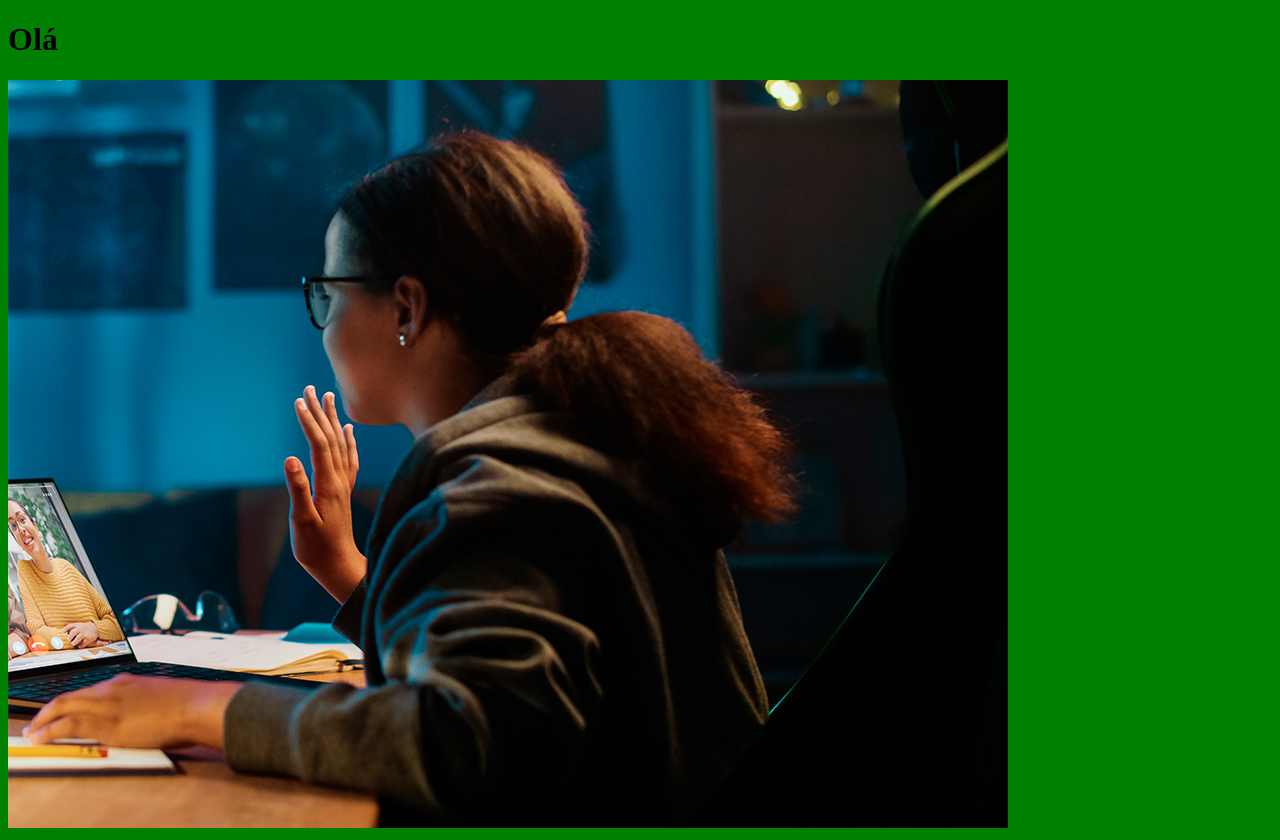
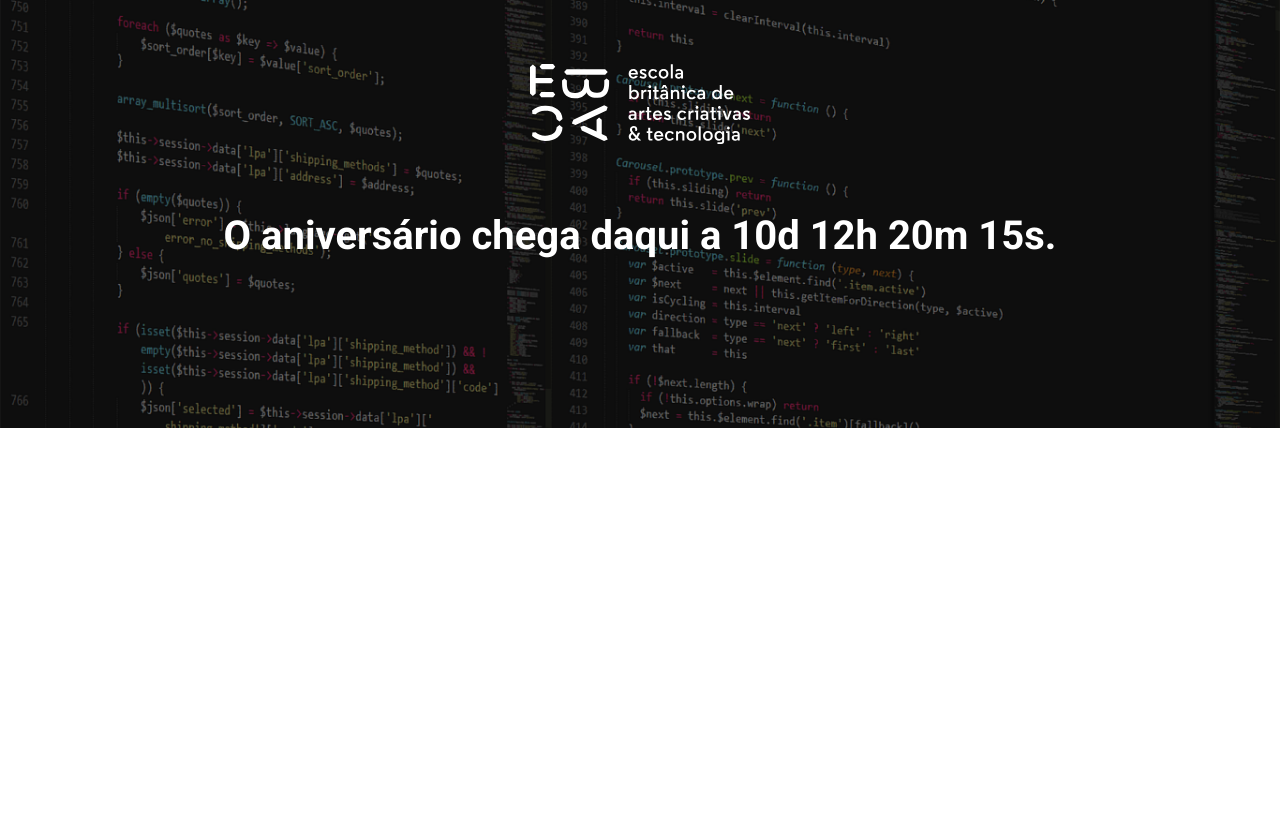
Before and after one commit to markcos1/ebac_tech_talks, a website built with Parcel: page src/index.html in a window 1280 px wide. After the commit the page ends 800 px from the top, so only its background shows below. Built offline with nearby package versions, Linux system fonts and the light colour scheme.

Commit message:
novo commit

```diff
--- a/src/index.html
+++ b/src/index.html
@@ -1,14 +1,25 @@
 <!DOCTYPE html>
-<html lang="en">
+<html lang="pt-br">
 <head>
     <meta charset="UTF-8">
     <meta name="viewport" content="width=device-width, initial-scale=1.0">
-    <title>Document</title>
+    <title>Aniversário</title>
+
+    <link rel="preconnect" href="https://fonts.googleapis.com">
+    <link rel="preconnect" href="https://fonts.gstatic.com" crossorigin>
+    <link href="https://fonts.googleapis.com/css2?family=Roboto:wght@700&display=swap" rel="stylesheet">
+
     <link rel="stylesheet" href="styles/main.scss">
 </head>
 <body>
-    <h1>Olá</h1>
-    <img src="images/backend.png" alt="">
+    <header class="hero">
+        <div class="container">
+            <img class="hero__logo" src="./images/ebac_logo.svg" alt="EBAC">
+            <p class="hero__text">
+                O aniversário chega daqui a 10d 12h 20m 15s.
+            </p>
+        </div>
+    </header>
 
     <script src="scripts/main.js"></script>
 </body>
--- /dev/null
+++ b/src/styles/_hero.scss
@@ -0,0 +1,52 @@
+.hero {
+    padding-top: 64px;
+    padding-bottom: 100px;
+    background-image: url(../images/fundo.png);
+    background-repeat: no-repeat;
+    background-size: cover;
+    position: relative;
+
+    .container {
+        position: relative;
+    }
+
+    &::before {
+        position: absolute;
+        top: 0;
+        left: 0;
+        width: 100%;
+        height: 100%;
+        background-color: #000;
+        opacity: 0.5;
+        content: '';
+    }
+
+    &__text {
+        margin-top: 64px;
+        margin-bottom: 64px;
+        font-size: 40px;
+        line-height: 56px;
+        font-weight: 800;
+        text-align: center;
+    }
+
+    &__logo {
+        margin: 0 auto;
+        height: 80px;
+        display: block;
+    }
+
+    @media (max-width: 640px) {
+        padding: 40px 0;
+        margin: 24px 0;
+
+        &__text {
+            font-size: 24px;
+            line-height: 32px;
+        }
+
+        &__logo {
+            height: 60px;
+        }
+    }
+}
--- a/src/styles/main.scss
+++ b/src/styles/main.scss
@@ -1,3 +1,23 @@
-body {
-    background-color: green;
+@use 'hero';
+
+* {
+    margin: 0;
+    padding: 0;
+    box-sizing: border-box;
+    font-family: Roboto, sans-serif;
+    color: #fff;
 }
+
+.container {
+    max-width: 960px;
+    width: 100%;
+    margin: 0 auto;
+
+    @media (max-width: 640px) {
+        max-width: 80%;
+    }
+
+    @media (max-width: 1024px) {
+        max-width: 90%;
+    }
+}
```
